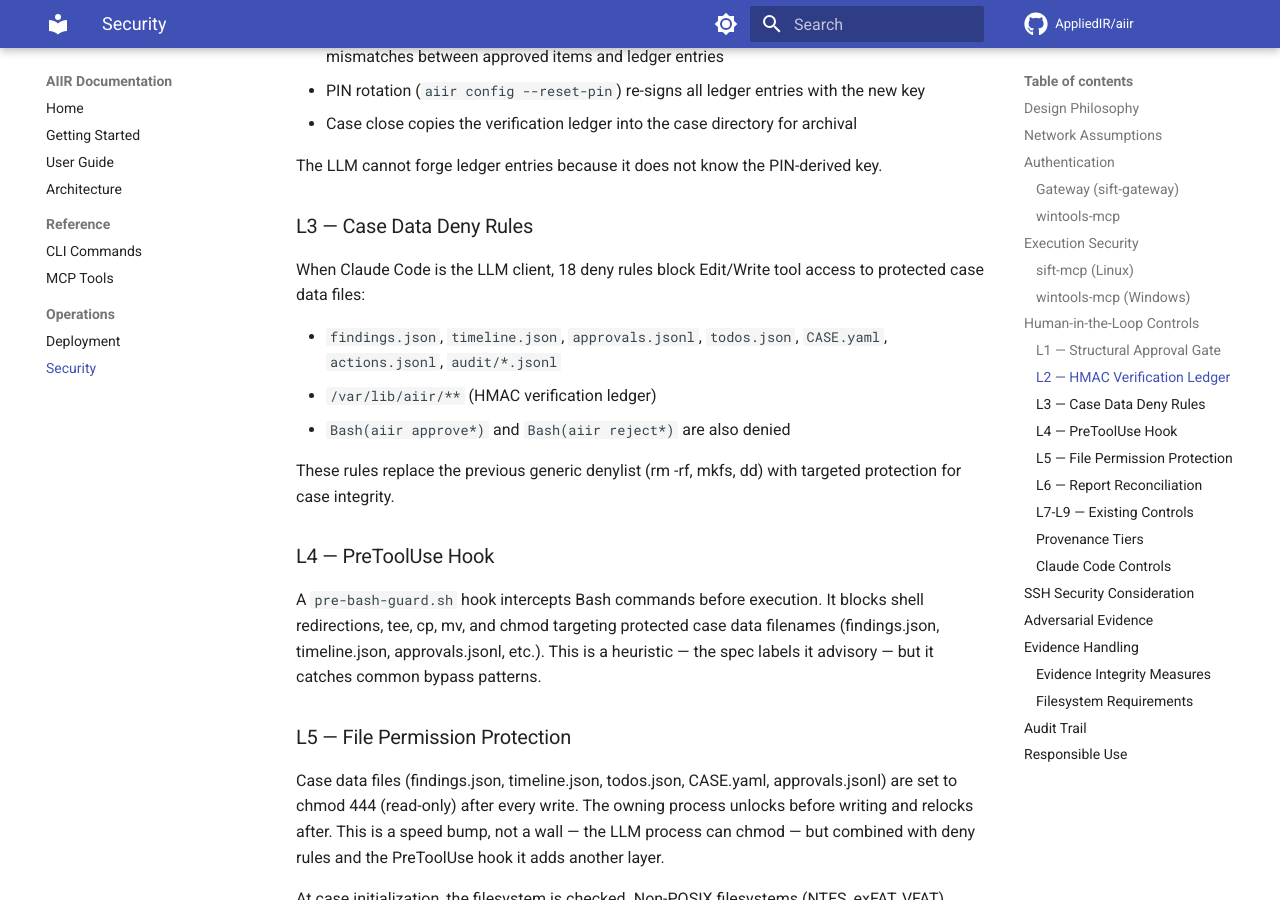
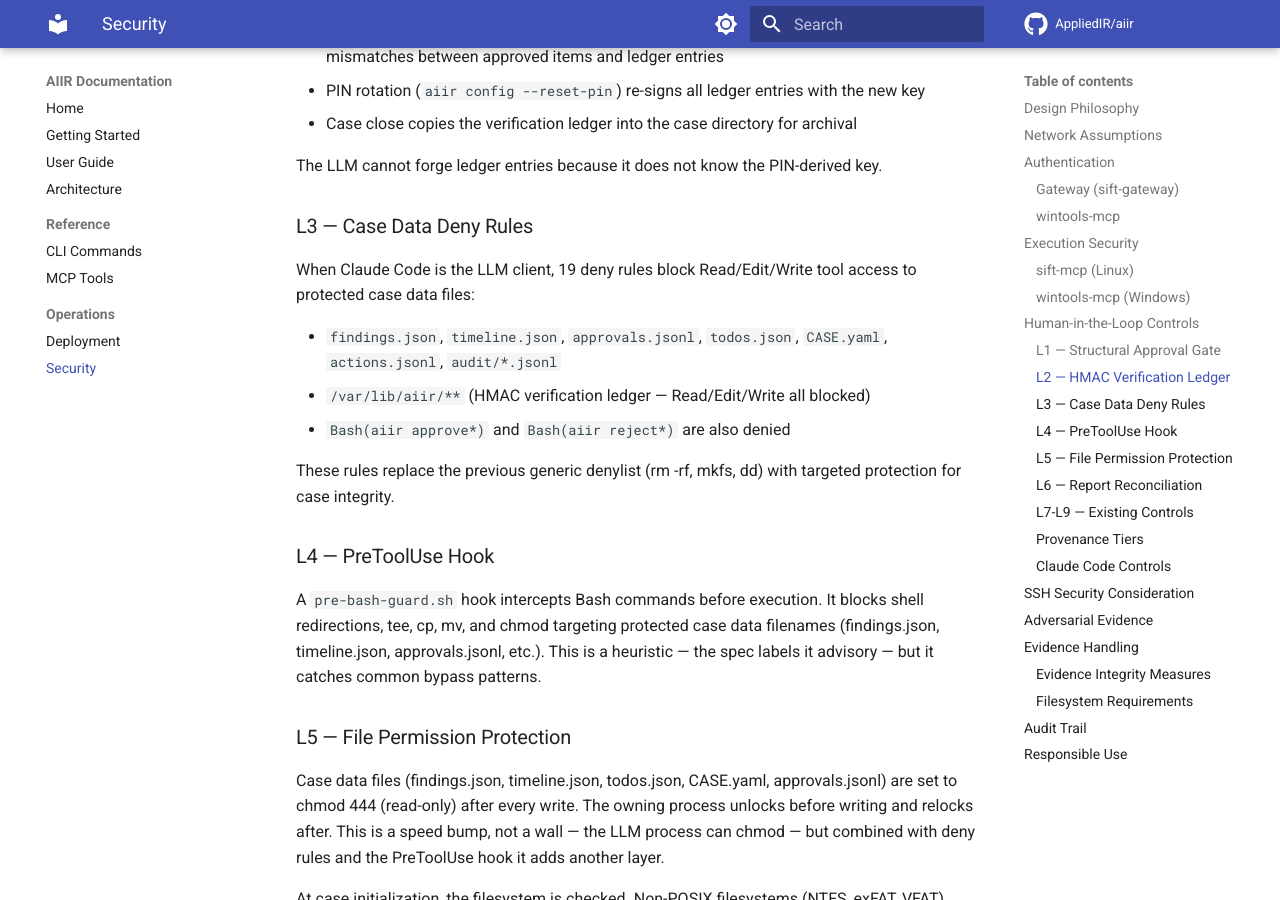
Before and after one commit to AppliedIR/aiir, an MkDocs documentation site: the page built from docs/security.md, in a window 1280 px wide and 900 px high, scrolled down 2650 px. Built offline with MkDocs 1.6.1 and Material for MkDocs 9.7.7, drawn with Linux system fonts in a browser that asks for light colours; comment, search, counter and statistics services are not loaded; some of the changed text lies outside the part shown.

Commit message:
add Read deny for verification ledger, fix hook dedup to use matcher+basename pairs

```diff
--- a/docs/security.md
+++ b/docs/security.md
@@ -79,10 +79,10 @@ The LLM cannot forge ledger entries because it does not know the PIN-derived key
 
 ### L3 — Case Data Deny Rules
 
-When Claude Code is the LLM client, 18 deny rules block Edit/Write tool access to protected case data files:
+When Claude Code is the LLM client, 19 deny rules block Read/Edit/Write tool access to protected case data files:
 
 - `findings.json`, `timeline.json`, `approvals.jsonl`, `todos.json`, `CASE.yaml`, `actions.jsonl`, `audit/*.jsonl`
-- `/var/lib/aiir/**` (HMAC verification ledger)
+- `/var/lib/aiir/**` (HMAC verification ledger — Read/Edit/Write all blocked)
 - `Bash(aiir approve*)` and `Bash(aiir reject*)` are also denied
 
 These rules replace the previous generic denylist (rm -rf, mkfs, dd) with targeted protection for case integrity.
@@ -128,7 +128,7 @@ Alerts are included in the generated report as `verification_alerts`.
 When Claude Code is the LLM client, `aiir setup client --client=claude-code` deploys:
 
 - **Kernel-level sandbox**: Restricts Bash writes to prevent unauthorized file modifications
-- **Case data deny rules**: 16 rules blocking Edit/Write to protected case files (L3)
+- **Case data deny rules**: 19 rules blocking Read/Edit/Write to protected case files and verification ledger (L3)
 - **PreToolUse hook**: Blocks Bash redirections targeting protected files (L4)
 - **PostToolUse audit hook**: Captures every Bash command and output to `audit/claude-code.jsonl`
 - **Provenance enforcement**: Findings without an evidence trail are rejected
```
Also changed, not shown: 4 other files.
